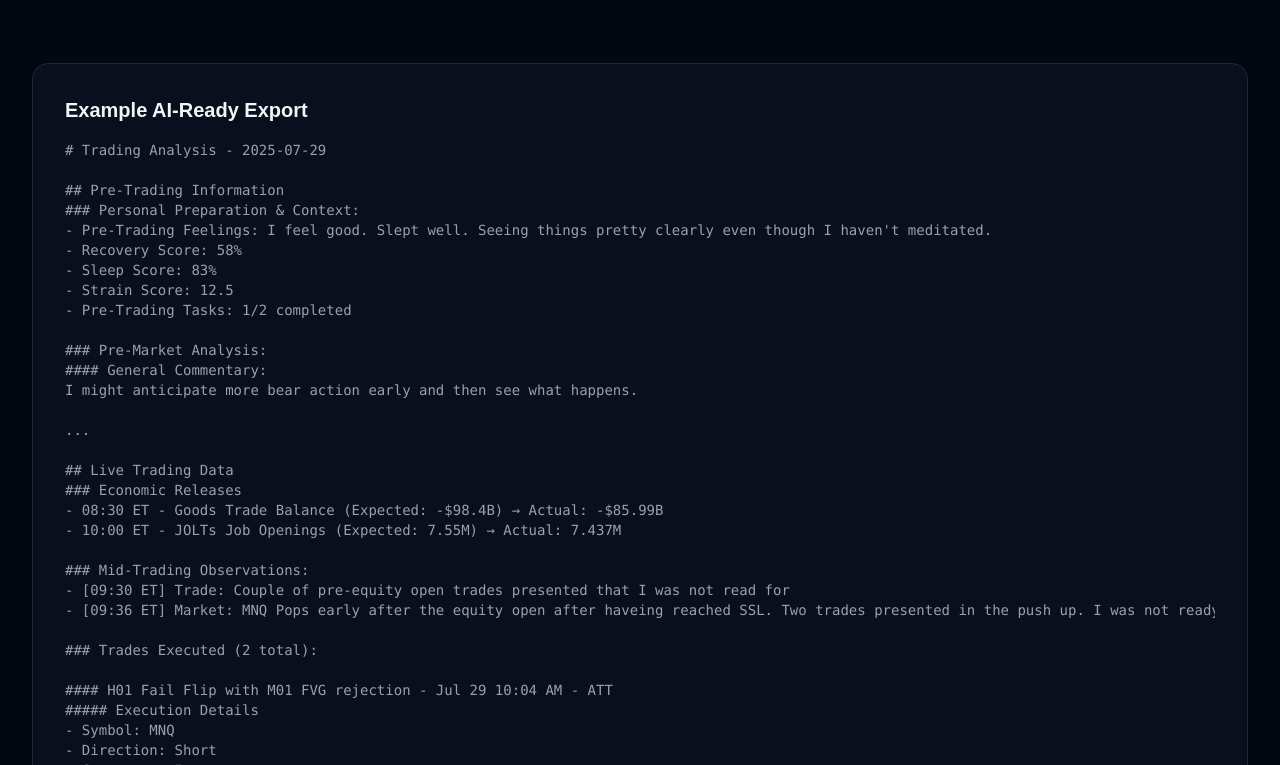
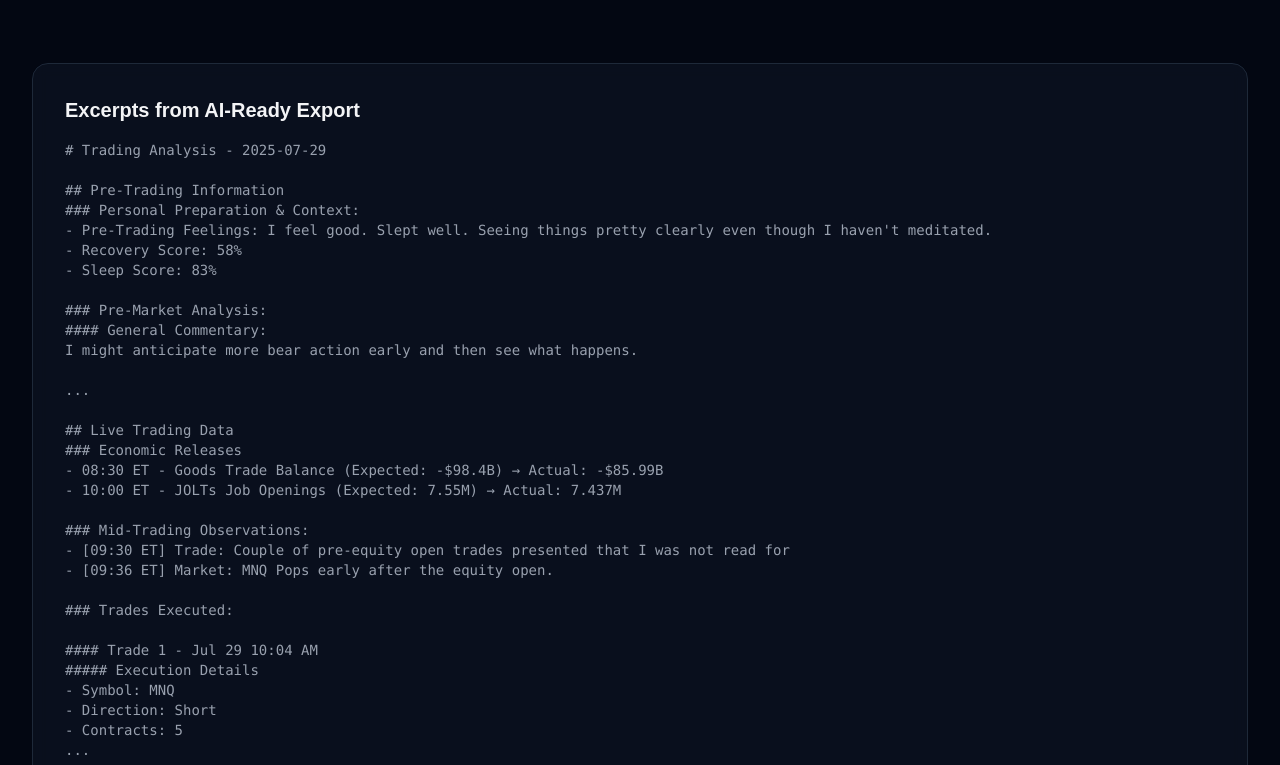
Before and after one commit to sapient-christopher/sapient-systems, a Next.js app: page / in a window 1280 px wide. Shown: the part 2835-3600 px from the top of the page. Built offline with nearby package versions, Linux system fonts and the light colour scheme.

Commit message:
updated trade example tke 2

```diff
--- a/app/page.tsx
+++ b/app/page.tsx
@@ -312,7 +312,7 @@ const LandingPage = () => {
 
           {/* AI Export Example */}
           <div className="mt-16 bg-gray-900/50 backdrop-blur-sm rounded-2xl p-8 border border-gray-800">
-            <h3 className="text-xl font-bold mb-4">Example AI-Ready Export</h3>
+            <h3 className="text-xl font-bold mb-4">Excerpts from AI-Ready Export</h3>
             <pre className="text-sm text-gray-400 overflow-x-auto">
               <code>{`# Trading Analysis - 2025-07-29
 
@@ -321,8 +321,6 @@ const LandingPage = () => {
 - Pre-Trading Feelings: I feel good. Slept well. Seeing things pretty clearly even though I haven't meditated.
 - Recovery Score: 58%
 - Sleep Score: 83%
-- Strain Score: 12.5
-- Pre-Trading Tasks: 1/2 completed
 
 ### Pre-Market Analysis:
 #### General Commentary:
@@ -337,11 +335,11 @@ I might anticipate more bear action early and then see what happens.
 
 ### Mid-Trading Observations:
 - [09:30 ET] Trade: Couple of pre-equity open trades presented that I was not read for
-- [09:36 ET] Market: MNQ Pops early after the equity open after haveing reached SSL. Two trades presented in the push up. I was not ready for either. High impact news in 24 minutes so I take a break and let it develop.
+- [09:36 ET] Market: MNQ Pops early after the equity open.
 
-### Trades Executed (2 total):
+### Trades Executed:
 
-#### H01 Fail Flip with M01 FVG rejection - Jul 29 10:04 AM - ATT
+#### Trade 1 - Jul 29 10:04 AM
 ##### Execution Details
 - Symbol: MNQ
 - Direction: Short
@@ -350,17 +348,17 @@ I might anticipate more bear action early and then see what happens.
 
 ##### Commentary
 ###### Pre-Trade
-- Pre-Entry Emotion: C risk because against M05 LQ (breaks wick block, trading before it confirms close below) and also price hasn't closed through the first bear DA for continuation (not a requirement for fail flips, but would certainly be better had it done so)
+- Pre-Entry Emotion: C risk because against M05 LQ
 
 ###### During Trade
-- [10:23:33 AM ET] Idea is holding on but price is failing to continue lower... no long entries present, so just holding on here.
-- [10:26:21 AM ET] I move my stop loss a little when the STL breaks because it effectively presents a new entry.
-- [10:27:44 AM ET] I move to above the M01 impulse that leads to the sweep of london low instead of B/E. HTis retains about 1/4 of the risk I put on the trade while also allowing the test of the liquidating FVG... so remaining risk is about 1/8 B-Risk
+- [10:23:33 AM ET] Idea is holding on but price is failing to continue lower.
+- [10:26:21 AM ET] I move my stop loss a little when the price breaks lower.
 
 ###### Reflections
-- Lessons: Good trade again. I think better entry was the sweep of the lower ATT. I did right by using the consolidation of ATTs as the stop. Otherwise all good.
+- Lessons: Good trade. Better entry was the sweep of the lower ATT.
 
-...`}</code>
+## Post-Trading Summary
+- Good trading. Curious to see how AI helps me find lessons!`}</code>
             </pre>
           </div>
         </div>
```
